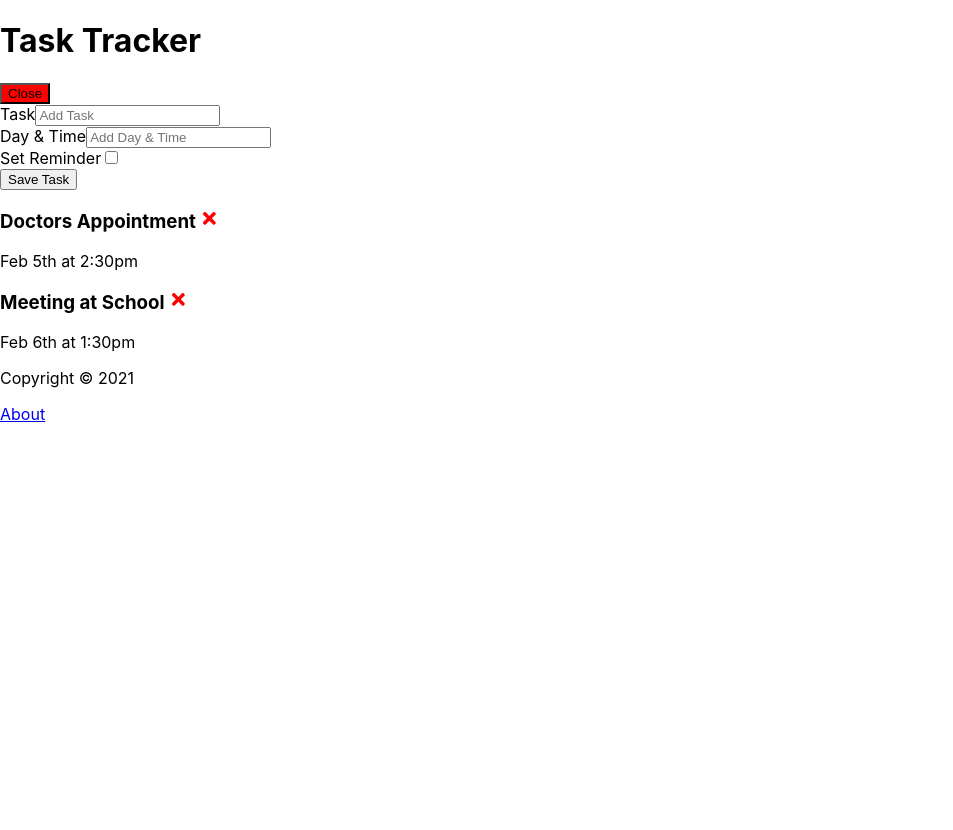
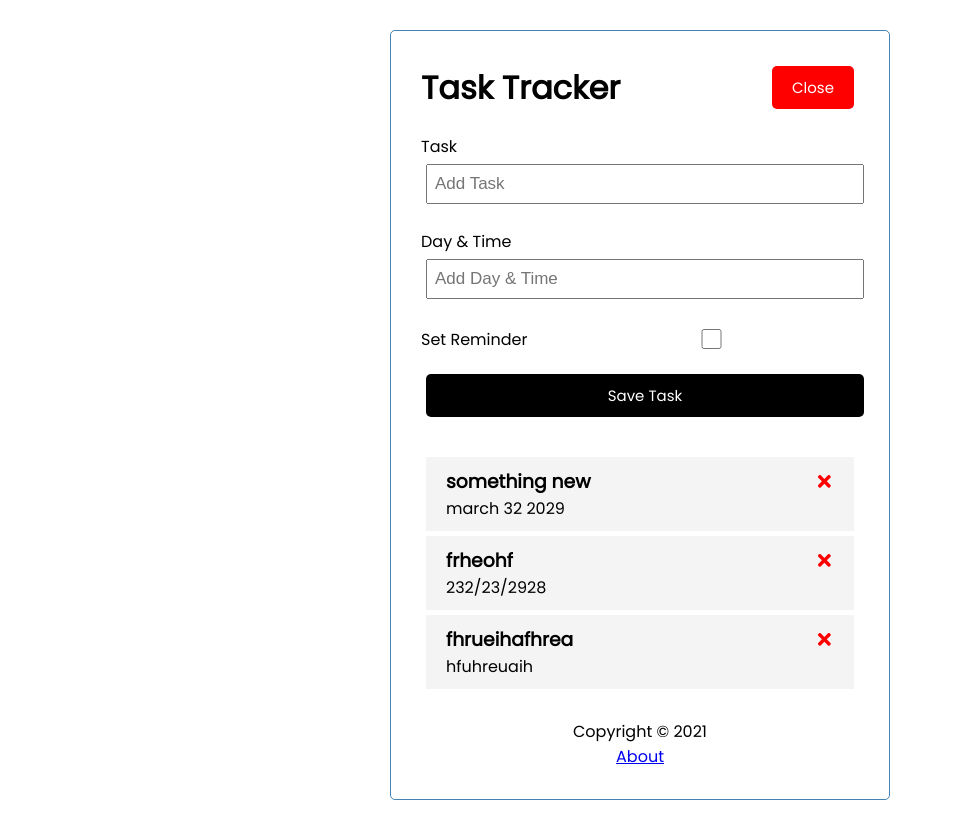
Before and after one commit to arnay07/commande, a React (Create React App) app: page / in a window 1280 px wide. Both pictures are taken after a click on the button "Add". Shown: the whole page, without its empty margins (0-953 px from the left). Before the commit the page ends 800 px from the top, so only its background shows below. Built offline with nearby package versions, Linux system fonts and the light colour scheme; data requests are answered from the project's data file.

Commit message:
work locally

```diff
--- a/db.json
+++ b/db.json
@@ -1,16 +1,22 @@
 {
   "tasks": [
     {
-      "id": 1,
-      "text": "Doctors Appointment",
-      "day": "Feb 5th at 2:30pm",
-      "reminder": true
+      "text": "something new",
+      "day": "march 32 2029",
+      "reminder": false,
+      "id": 1
     },
     {
-      "id": 2,
-      "text": "Meeting at School",
-      "day": "Feb 6th at 1:30pm",
-      "reminder": true
+      "text": "frheohf",
+      "day": "232/23/2928",
+      "reminder": false,
+      "id": 2
+    },
+    {
+      "text": "fhrueihafhrea",
+      "day": "hfuhreuaih",
+      "reminder": false,
+      "id": 3
     }
   ]
 }
--- a/src/index.css
+++ b/src/index.css
@@ -1,13 +1,112 @@
-body {
+@import url('https://fonts.googleapis.com/css2?family=Poppins:wght@300;400&display=swap');
+
+* {
+  box-sizing: border-box;
   margin: 0;
-  font-family: -apple-system, BlinkMacSystemFont, 'Segoe UI', 'Roboto', 'Oxygen',
-    'Ubuntu', 'Cantarell', 'Fira Sans', 'Droid Sans', 'Helvetica Neue',
-    sans-serif;
-  -webkit-font-smoothing: antialiased;
-  -moz-osx-font-smoothing: grayscale;
+  padding: 0;
 }
 
-code {
-  font-family: source-code-pro, Menlo, Monaco, Consolas, 'Courier New',
-    monospace;
+body {
+  font-family: 'Poppins', sans-serif;
 }
+
+.container {
+  max-width: 500px;
+  margin: 30px auto;
+  overflow: auto;
+  min-height: 300px;
+  border: 1px solid steelblue;
+  padding: 30px;
+  border-radius: 5px;
+}
+
+.header {
+  display: flex;
+  justify-content: space-between;
+  align-items: center;
+  margin-bottom: 20px;
+}
+
+.btn {
+  display: inline-block;
+  background: #000;
+  color: #fff;
+  border: none;
+  padding: 10px 20px;
+  margin: 5px;
+  border-radius: 5px;
+  cursor: pointer;
+  text-decoration: none;
+  font-size: 15px;
+  font-family: inherit;
+}
+
+.btn:focus {
+  outline: none;
+}
+
+.btn:active {
+  transform: scale(0.98);
+}
+
+.btn-block {
+  display: block;
+  width: 100%;
+}
+
+.task {
+  background: #f4f4f4;
+  margin: 5px;
+  padding: 10px 20px;
+  cursor: pointer;
+}
+
+.task.reminder {
+  border-left: 5px solid green;
+}
+
+.task h3 {
+  display: flex;
+  align-items: center;
+  justify-content: space-between;
+}
+
+.add-form {
+  margin-bottom: 40px;
+}
+
+.form-control {
+  margin: 20px 0;
+}
+
+.form-control label {
+  display: block;
+}
+
+.form-control input {
+  width: 100%;
+  height: 40px;
+  margin: 5px;
+  padding: 3px 7px;
+  font-size: 17px;
+}
+
+.form-control-check {
+  display: flex;
+  align-items: center;
+  justify-content: space-between;
+}
+
+.form-control-check label {
+  flex: 1;
+}
+
+.form-control-check input {
+  flex: 2;
+  height: 20px;
+}
+
+footer {
+  margin-top: 30px;
+  text-align: center;
+}
```
Also changed, not shown: package.json (+6 -2 lines), src/App.css (deleted, +0 -38 lines), 1 other file (tests, documents, lock files or other folders).
